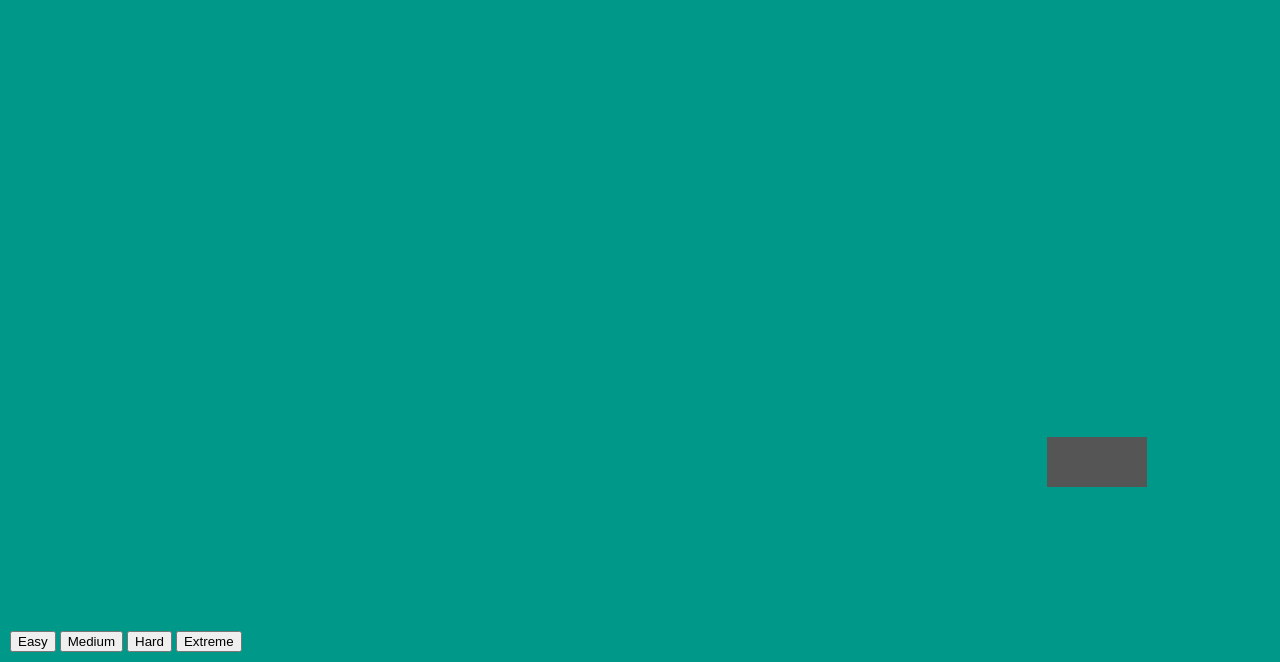
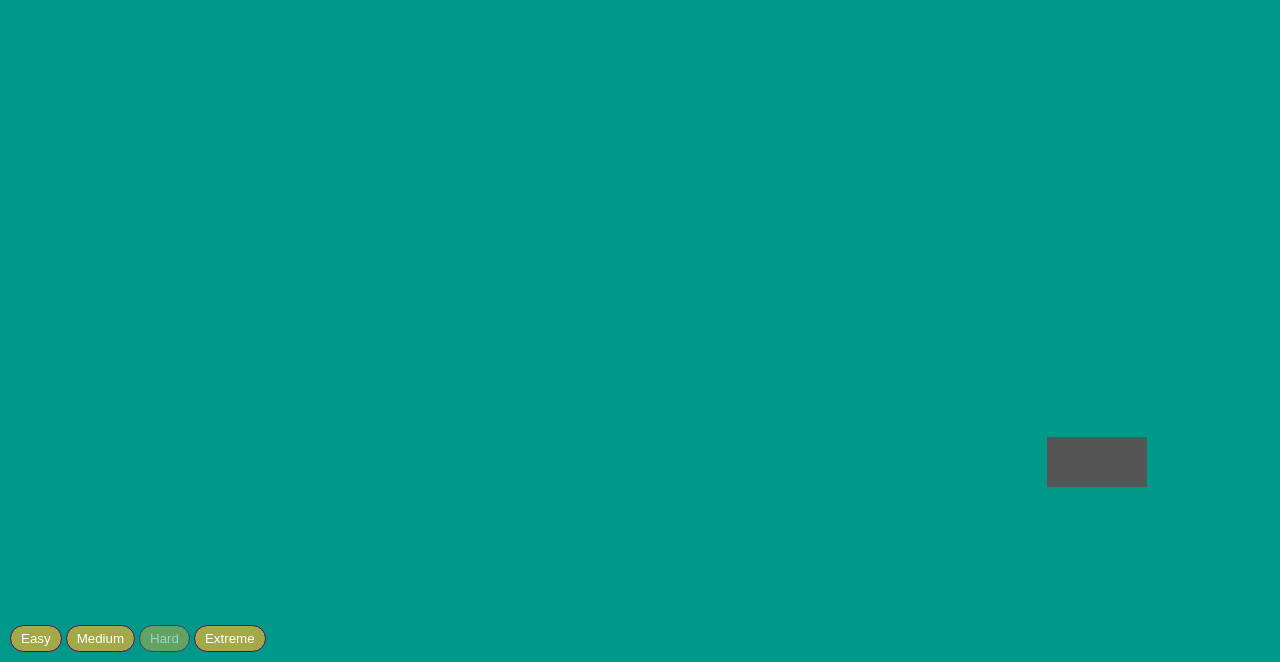
Before and after one commit to lap00zza/catch_me, a website: page src/index.html in a window 1280 px wide. Shown: the part 138-800 px from the top of the page. Drawn offline with Linux system fonts and the light colour scheme.

Commit message:
add newer styles

```diff
--- a/src/styles.css
+++ b/src/styles.css
@@ -80,3 +80,15 @@ h2 {
     color: white;
     text-align: center;
 }
+.diff-btn {
+    padding: 5px 10px;
+    color: white;
+    background-color: #A3A948;
+    border-radius: 20px;
+    border: 1px solid #660066;
+    text-align: center;
+}
+.diff-btn.disabled {
+    opacity: 0.6;
+    cursor: not-allowed;
+}
```
